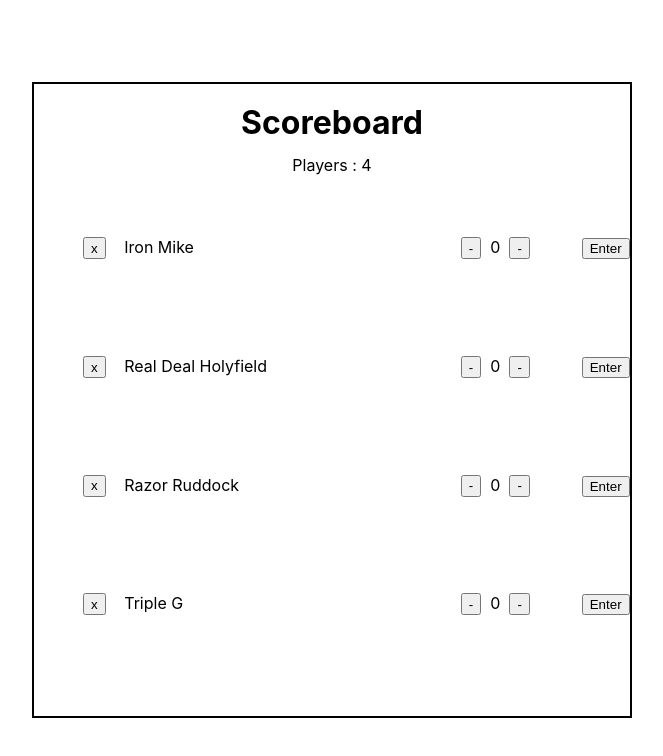
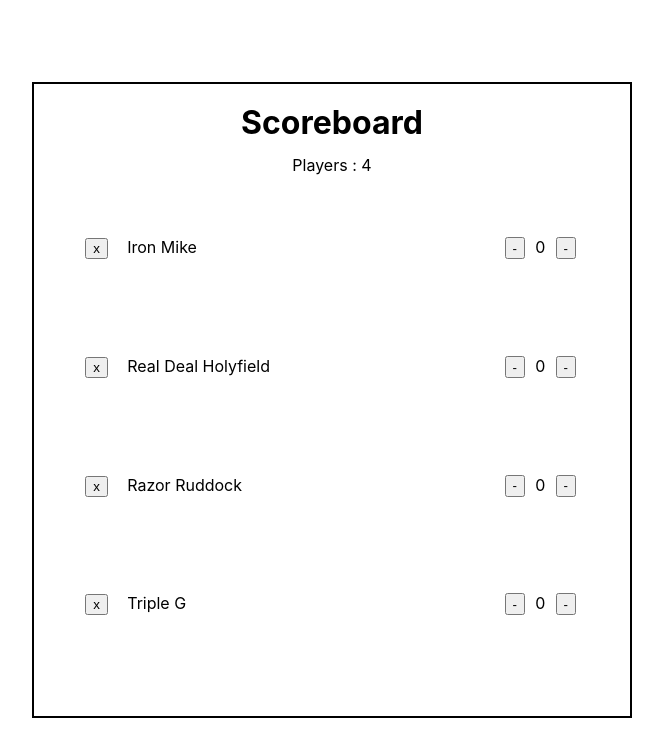
Before and after one commit to Jones100/Boxlife, a React (Create React App) app: page / in a window 1280 px wide. Shown: the top 756 px of the page, without its empty margins (308-971 px from the left). Built offline with nearby package versions, Linux system fonts and the light colour scheme.

Commit message:
implemented message on delete button

```diff
--- a/src/App.css
+++ b/src/App.css
@@ -114,13 +114,6 @@
 	justify-content: space-between;
 }
 
-.sure-remove {
-    display: flex;
-    width: 50%;
-    flex-direction: row;
-    color: red;
-}
-
 .player-name {
 	display: flex;
 	flex-direction: row;
--- a/src/App.js
+++ b/src/App.js
@@ -25,11 +25,8 @@ class App extends Component {
         <div className = "player">
 					<div className = "player-button-container">
 						<div className="button-container">
-							<button
-								// onClick={() => props.removePlayer(props.id)}
-								className="delete-button">
-								x
-							</button>
+							<DeletePlayer />
+						{/* onClick={() => props.removePlayer(props.id)} */}
 						</div>
 						<div className = "player-name">
 					  		{props.name}
@@ -37,9 +34,6 @@ class App extends Component {
 					</div>
 
           <Counter />
-
-					<DeletePlayer />
-
         </div>
       );
     }
@@ -74,23 +68,6 @@ class App extends Component {
 			}
 		}
 
-		// class App extends Component {
-		// 	state = {
-		// 		showMessage: false
-		// 	}
-		// 	onButtonClickHandler = () => {
-		// 		this.setState({ showMessage: true });
-		// 	};
-
-		// 	render() {
-		// 		return (<div className="App">
-		// 			{this.state.showMessage && <p>Hi</p>}
-		// 			<button onClick={this.onButtonClickHandler}>Enter</button>
-		// 		</div>);
-
-		// 	}
-		// }
-
 		class DeletePlayer extends React.Component {
 			state = {
 				showMessage: false
@@ -98,14 +75,13 @@ class App extends Component {
 
 			sureRemovePlayer = () => {
 				this.setState({ showMessage: true });
-				// console.log('Are you sure you want to remove this player?')
 			};
 
 			render() {
 				return (
 					<div className="sure-remove-container">
 						{this.state.showMessage && <div> Are you sure you want to remove this player? </div>}
-						<button onClick = {this.sureRemovePlayer}> Enter </button>
+						<button onClick = {this.sureRemovePlayer} className = "delete-button"> x </button>
 					</div>
 				);
 			}
```
